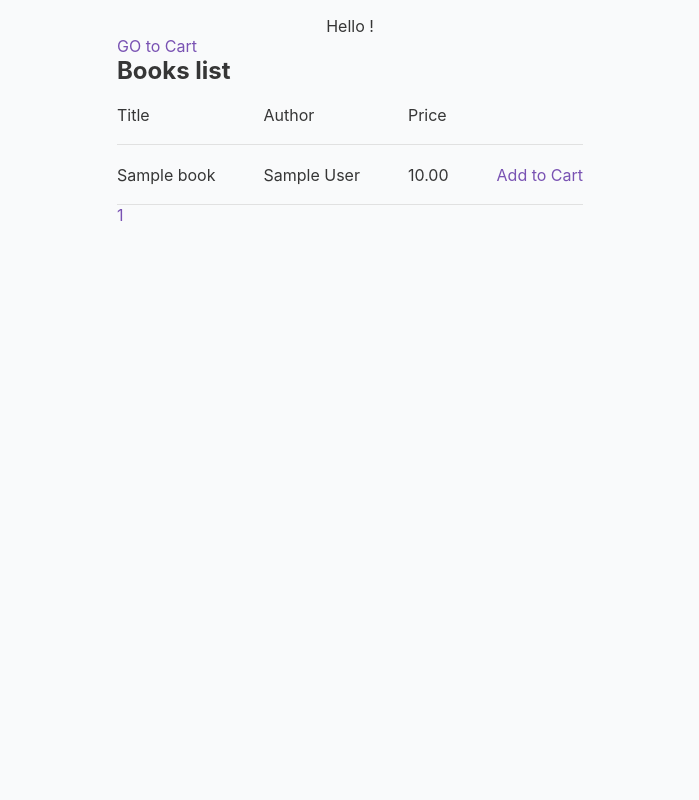
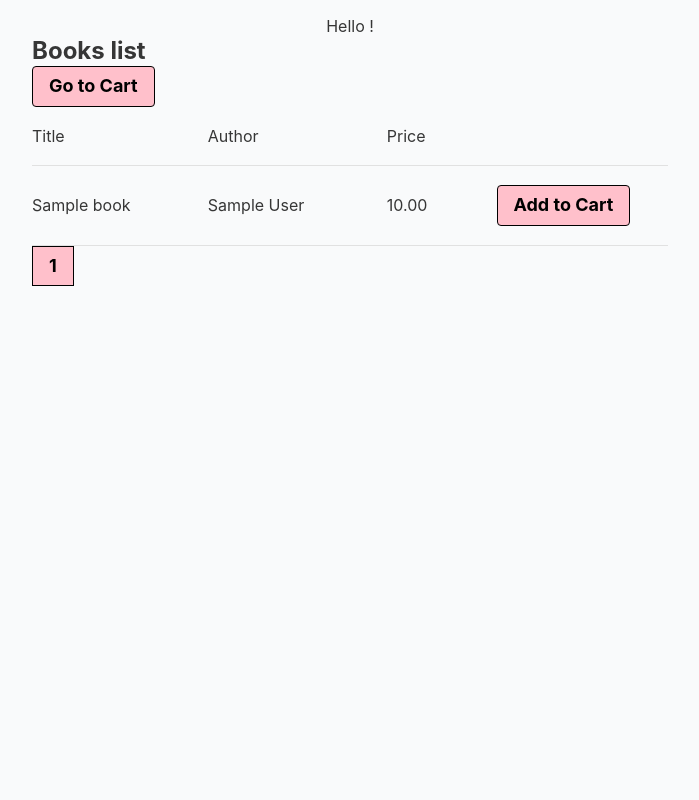
Before and after one commit to userco/php-shopping-cart, a PHP site: page /booksList.php in a window 1280 px wide. Shown: the whole page, without its empty margins (290-989 px from the left). Run offline with PHP 8.4, Linux system fonts and the light colour scheme; the visitor is signed in with stand-in values (Sample User, id 1); tables that the repository leaves empty hold one stand-in row (values such as "Sample post").

Commit message:
improvements

```diff
--- a/public/booksList.php
+++ b/public/booksList.php
@@ -12,8 +12,9 @@ $books = $model->readAll($page);
 
 <?php view('header', ['title' => 'Book List']) ?>
 
-<a href="cart.php">GO to Cart</a>
 <h2> Books list </h2>
+
+<a href="cart.php" class="button">Go to Cart</a>
 <table>
 	<tr>
 		<td>
@@ -44,7 +45,7 @@ foreach ($books as $book) {
 			<?php echo $book['price'] ?>
 		</td>
 		<td>
-			<a href="addToCart.php?id=<?php echo $book['id'] ?> ">Add to Cart</a>
+			<a href="addToCart.php?id=<?php echo $book['id'] ?> " class="button">Add to Cart</a>
 		</td>
 	</tr>
 <?php
@@ -52,10 +53,26 @@ foreach ($books as $book) {
 ?>
 </table>
 
+<div class="pagination">
 <?php
-for($page = 1; $page <= $model->getTotalNumberPages(); $page++) {
-    echo '<a href = "bookList.php?page=' . $page . '">' . $page . ' </a>';
+
+if($page >= 2){
+    echo "<a href='bookList.php?page=".($page-1)."'>  Prev </a>";
 }
+$pagLink = '';
+for ($i = 1; $i <= $model->getTotalNumberPages(); $i++) {
+  if ($i == $page) {
+      $pagLink .= "<a class = 'active' href='bookList.php?page=".$i."'> ".$i." </a>";
+  }
+  else  {
+      $pagLink .= "<a href='bookList.php?page=".$i."'> ".$i." </a>";
+  }
+};
+echo $pagLink;
 
-view('footer');
+if($page < $model->getTotalNumberPages()){
+    echo "<a href='bookList.php?page=".($page+1)."'>  Next </a>";
+}
 ?>
+</div>
+<?php view('footer');?>
--- a/public/css/style.css
+++ b/public/css/style.css
@@ -26,7 +26,9 @@
 	--alert-error-bg:#f8d7da;
 	--alert-warning-bg:#fff3cd;
 	--alert-success-bg:#d4edda;
-	--alert-info-bg:#d1ecf1
+	--alert-info-bg:#d1ecf1;
+	--active-link-background: pink;
+	--not-active-link-background: skyblue;
 }
 
 *, ::after,::before{
@@ -159,3 +161,44 @@ td:last-child, th:last-child{
 	align-items:center;
 	justify-content:center
 }
+
+
+table {
+        border-collapse: collapse;
+}
+.inline{
+    display: inline-block;
+    float: right;
+    margin: 20px 0px;
+}
+
+.pagination {
+    display: inline-block;
+}
+.pagination a {
+    font-weight:bold;
+    font-size:18px;
+    color: black;
+    float: left;
+    padding: 8px 16px;
+    text-decoration: none;
+    border:1px solid black;
+}
+.pagination a.active, .button {
+    background-color: var(--active-link-background);
+}
+.pagination a:hover:not(.active) {
+    background-color: var(--not-active-link-background);
+}
+
+.button {
+	font-weight:bold;
+    font-size:18px;
+    color: black;
+    float: left;
+    padding: 8px 16px;
+    text-decoration: none;
+    border:1px solid black;
+    border-radius:var(--border-radius);
+
+}
--- a/src/classes/database/Book.php
+++ b/src/classes/database/Book.php
@@ -4,7 +4,7 @@ require_once "User.php";
 
 class Book extends User {
 	protected $table = "books";
-	protected $resultsPerPage = 10;
+	protected $resultsPerPage = 2;
 
 	public function decreaseAmount($id)
 	{
@@ -23,7 +23,7 @@ class Book extends User {
 	{
 		$pageFirstResult = ($page - 1) * $this->resultsPerPage;
 		$totalNumberPages = $this->getTotalNumberPages();
-		$sql = "SELECT * FROM $this->table WHERE amount > 0 LIMIT " . $pageFirstResult . ", " . $totalNumberPages;
+		$sql = "SELECT * FROM $this->table WHERE amount > 0 LIMIT " . $pageFirstResult . ", " . $this->resultsPerPage;
 		$stmt = $this->conn->prepare($sql);
 		$stmt->execute();
 		if ($stmt->rowCount() > 0) {
--- a/src/classes/validators/UserValidator.php
+++ b/src/classes/validators/UserValidator.php
@@ -33,7 +33,6 @@ class UserValidator {
 		}
 	}
 
-
 	protected function validateEmail()
 	{
 		$val = trim($this->data['email']);
@@ -46,11 +45,9 @@ class UserValidator {
 		}
 	}
 
-
 	protected function addError($key, $val) {
 		$this->errors[$key] = $val;
 	}
-
 
 	protected function validatePassword()
 	{
@@ -65,5 +62,4 @@ class UserValidator {
 			}
 		}
 	}
-
 }
```
Also changed, not shown: public/cart.php (+4 -3 lines).
